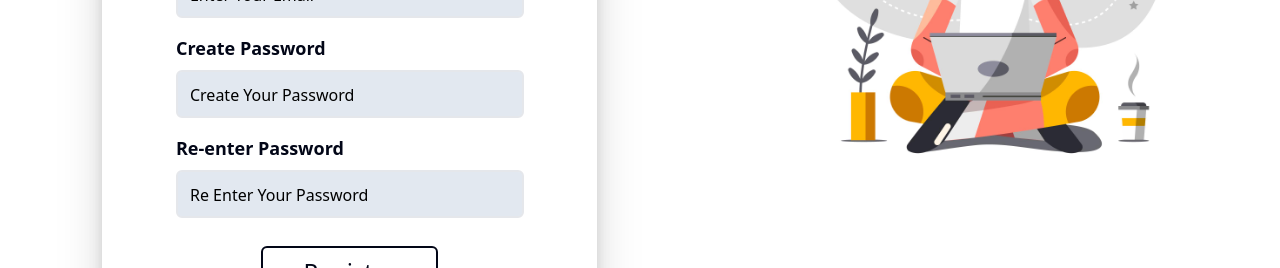
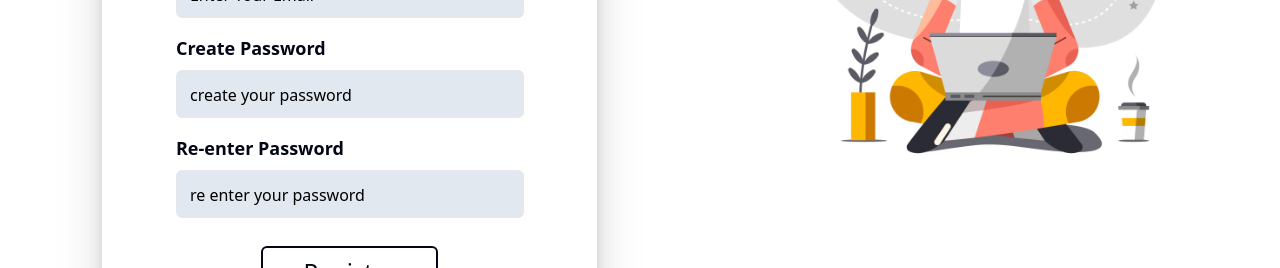
Before and after one commit to souravsaha5703/blog-react, a React (Vite) app: page /register in a window 1280 px wide. Shown: the part 430-698 px from the top of the page. Built offline with nearby package versions, Linux system fonts and the light colour scheme; a web font is replaced by a local one.

Commit message:
input field created

```diff
--- a/src/Components/InputFields/Input.jsx
+++ b/src/Components/InputFields/Input.jsx
@@ -1,12 +1,18 @@
-import React, { useId } from 'react'
+import React, { useId, useState } from 'react'
 
 function Input({
     label,
     type,
     className = "",
+    value,
+    onChange,
     ...props
 }) {
+    const [inputValue,setInputValue]=useState(value || '');
     const id = useId();
+    const handleInputChange=(e)=>{
+        setInputValue(e.target.value);
+    }
     return (
         <div className='w-full'>
             {label && <label
@@ -15,8 +21,11 @@ function Input({
                 {label}
             </label>}
             <input type={type}
-            className={`outline-none w-full h-12 px-3 py-1 border-2 focus:border-slate-950 font-noto font-medium text-lg text-slate-950 rounded-md duration-200 ease-linear placeholder:font-medium bg-slate-200 placeholder:text-black placeholder:text-base capitalize ${className}`}
+            className={`outline-none w-full h-12 px-3 py-1 border-2 focus:border-slate-950 font-noto font-medium text-lg text-slate-950 rounded-md duration-200 ease-linear placeholder:font-medium bg-slate-200 placeholder:text-black placeholder:text-base ${className}`}
             id={id}
+            required
+            value={inputValue}
+            onChange={handleInputChange}
             {...props}
              />
         </div>
```
